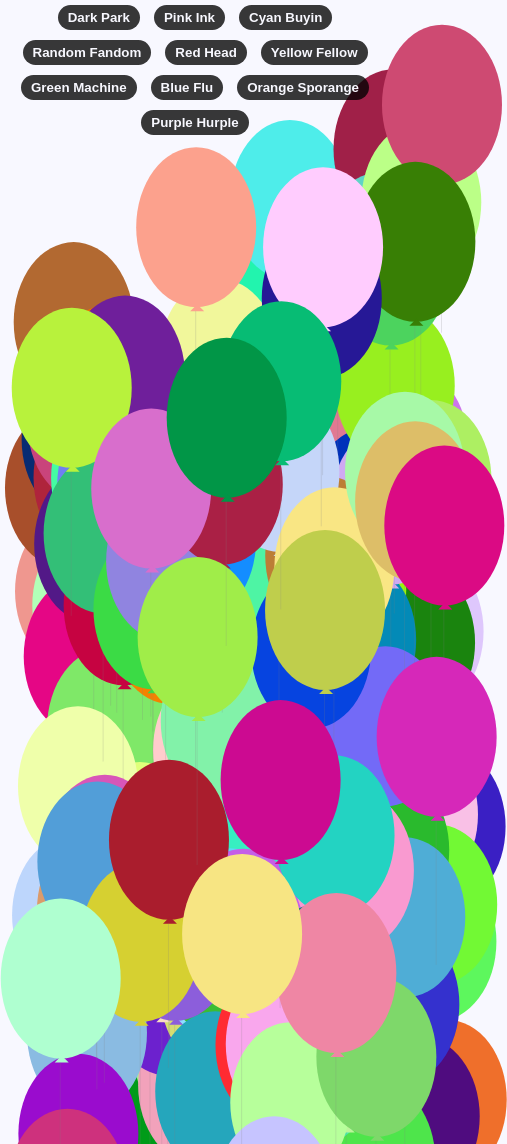
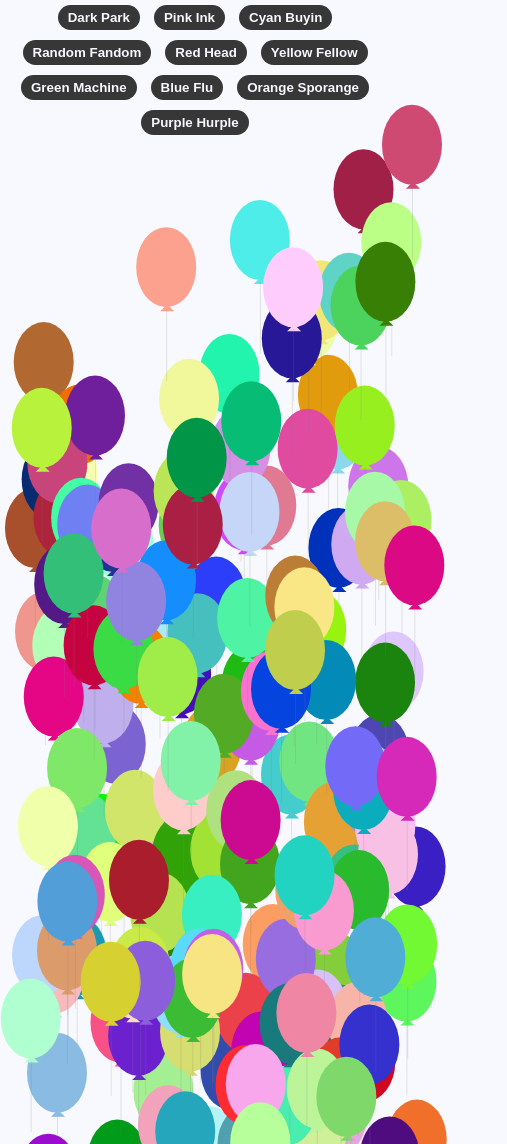
Before and after one commit to wesclaw/100-balloons-with-colored-themes, a plain HTML site: page index.html in a window 390 px wide. Shown: the top 1144 px of the page, 507 px wide, since content can reach past the window. Drawn offline with nearby package versions, Linux system fonts and the light colour scheme.

Commit message:
Update styles.css

```diff
--- a/styles.css
+++ b/styles.css
@@ -55,6 +55,24 @@ button {
   margin: 5px;
 }
 
+@media(max-width: 700px){
+  .balloon {
+    width: 60px;
+    height: 80px;
+  }
+
+  .balloon .triangle {
+    width: 0;
+    height: 0;
+    border-left: 7px solid transparent;
+    border-right: 7px solid transparent;
+    position: absolute;
+    bottom: -5%;
+    left: 40%;
+  }
+
+}
+
 @keyframes up {
   from {
     position: absolute;
```
